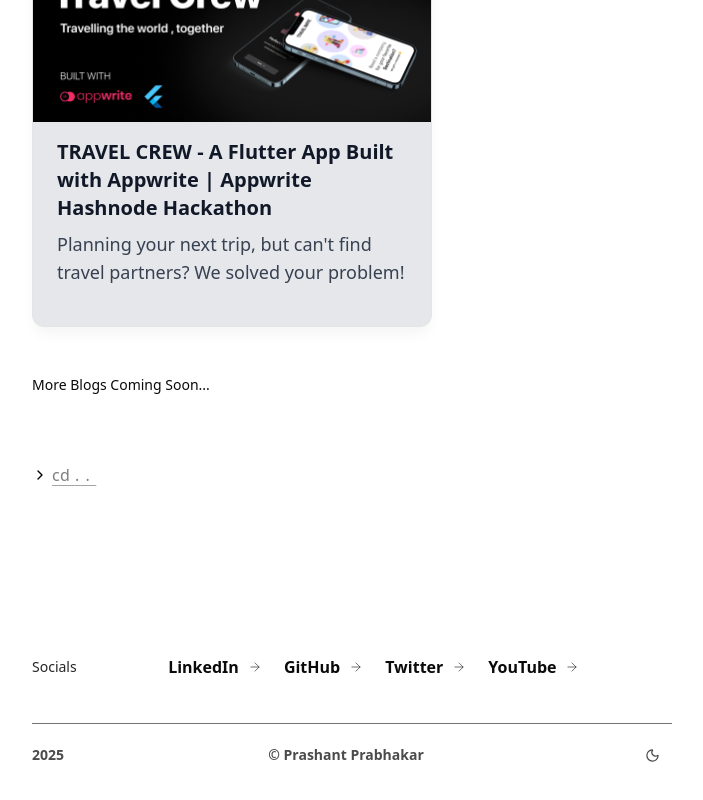
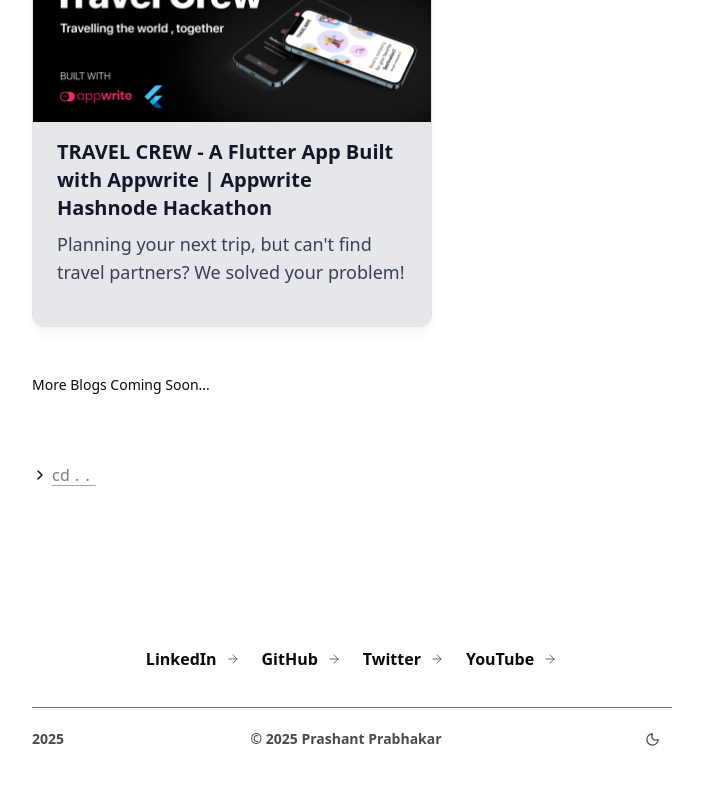
Before and after one commit to prash240303/Portfolio-Prashant, a Next.js app: page /blogs in a window 1280 px wide. Shown: the part 380-1180 px from the top of the page, without its empty margins (288-991 px from the left). Built offline with nearby package versions, Linux system fonts and the light colour scheme.

Commit message:
update - socials move to footer

```diff
--- a/src/components/Home/BentoCards/SocialsCard.tsx
+++ b/src/components/Home/BentoCards/SocialsCard.tsx
@@ -36,12 +36,7 @@ const socials = [
 
 const SocialsCard = () => {
   return (
-    <div className=" cursor-pointer col-span-5 h-28 flex items-center justify-center ">
-      {' '}
-      <h2 className="text-neutral-800 dark:text-neutral-300 text-sm font-medium">
-        Socials
-      </h2>
-      <div className="flex size-full  items-center justify-center gap-[5px]">
+      <div className="flex items-center py-6 justify-center gap-[5px]">
         {socials.map((social) => (
           <SocialCard
             key={social.name}
@@ -50,7 +45,6 @@ const SocialsCard = () => {
           />
         ))}
       </div>
-    </div>
   )
 }
 
--- a/src/components/layout/Nav/Footer.tsx
+++ b/src/components/layout/Nav/Footer.tsx
@@ -1,5 +1,4 @@
 import React from "react";
-import { cn } from "@/lib/utils";
 import { Separator } from "../../ui/separator";
 import ThemeSwitch from "../../shared/ThemeSwitch";
 import SocialsCard from "../../Home/BentoCards/SocialsCard";
@@ -14,7 +13,7 @@ const Footer = () => {
         <time className="hidden sm:inline" dateTime={String(year)}>
           {year}{" "}
         </time>{" "}
-        <p> © Prashant Prabhakar</p>
+        <p> © {year} Prashant Prabhakar</p>
         <ThemeSwitch />
       </div>
     </footer>
```
